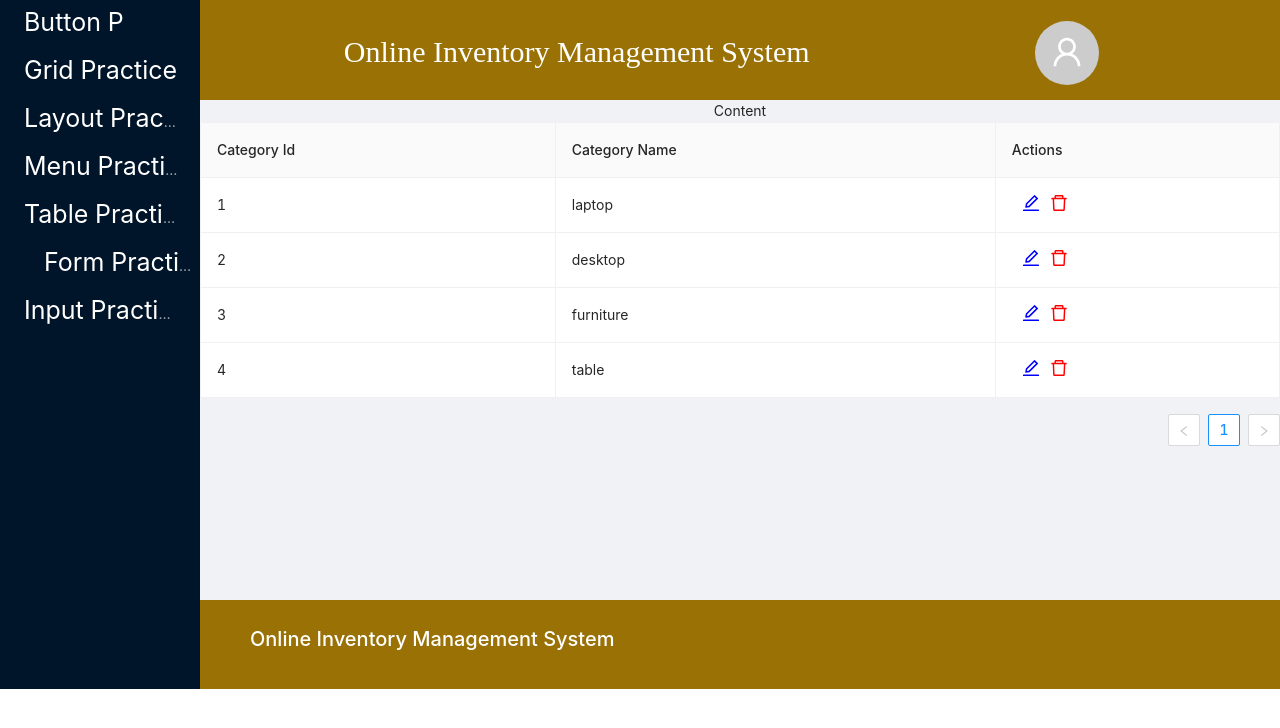
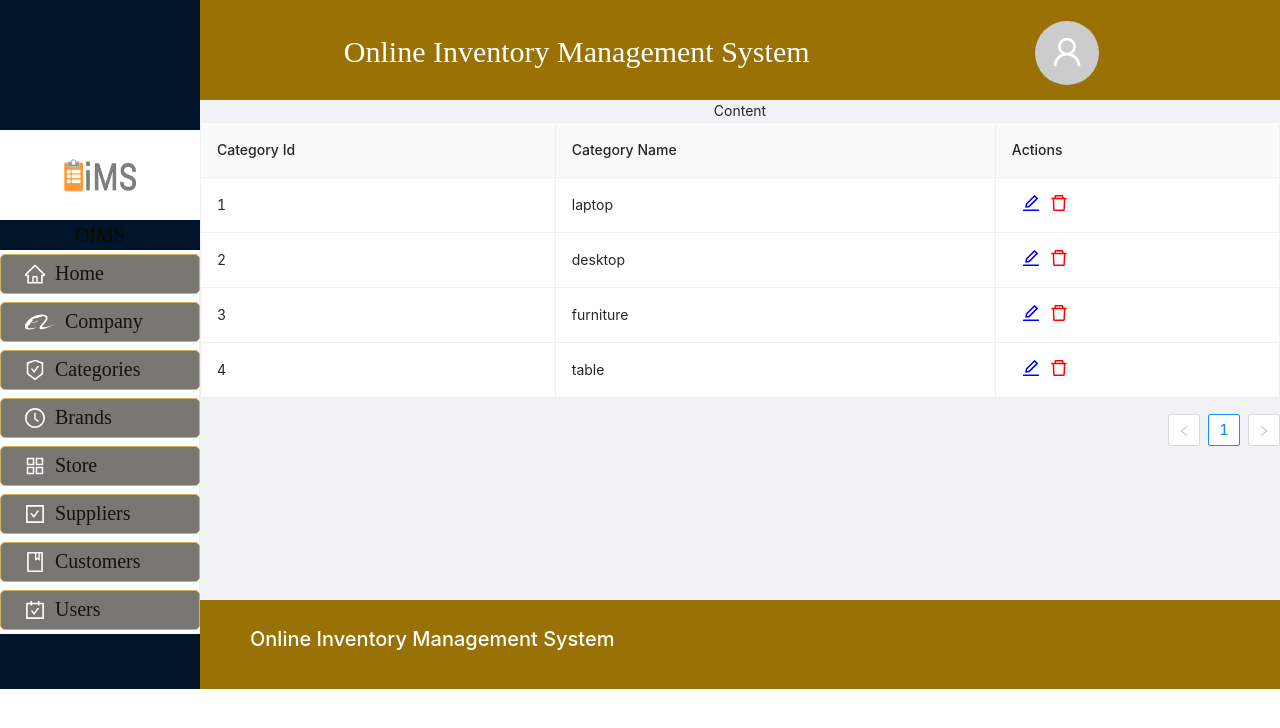
Before and after one commit to worashf/online-inventory-system-frontend, a React (Create React App) app: page / in a window 1280 px wide. Shown: the top 728 px of the page. Built offline with nearby package versions, Linux system fonts and the light colour scheme.

Commit message:
add store,brand,supplier,customer link  to sidebar

```diff
--- a/src/components/SideBar.js
+++ b/src/components/SideBar.js
@@ -1,36 +1,53 @@
 import React from "react";
-import  {Menu} from 'antd'
+import  {Menu,Avatar } from 'antd'
 import {Link} from 'react-router-dom'
-
-
-
+import {
+    HomeOutlined, AlibabaOutlined,
+    SafetyCertificateOutlined,
+    ClockCircleOutlined,
+    CheckSquareOutlined,
+    BookOutlined,
+    CarryOutOutlined,
+    AppstoreOutlined
+} from '@ant-design/icons'
+import './sideBar.css'
+import logo2 from '../images/logo2.png'
 export const SideBar =()=>{
 
 
 
     return(
-    <>
-        <Menu  mode="inline" theme ="dark" className="menu">
-            <Menu.Item key="/" className="menu-item" >
-            <Link to="/" className="menu-link" style ={{color:"white", fontSize:"25px"}}>Button P</Link>
+        <>
+        <div className="logo" >
+         <Link to ="/">    <img src={logo2} />
+                <h1>OIMS</h1>
+         </Link>
+           </div>
+
+        <Menu  mode="inline" theme ="light" className="menu">
+                <Menu.Item key="/" className="menu-item" icon={<HomeOutlined style={ {color:"#fff",fontSize:20}}/>} >
+            <Link to="/" className="menu-link" >Home</Link>
             </Menu.Item>
-            <Menu.Item key="grid" className="menu-item">
-            <Link to="/grid"  className="menu-link" style ={{color:"white", fontSize:"25px"}}> Grid Practice</Link>
+            <Menu.Item key="company" className="menu-item" icon ={<AlibabaOutlined style={ {color:"#fff",fontSize:30}} />}>
+            <Link to="/company"  className="menu-link" >Company</Link>
             </Menu.Item>
-            <Menu.Item key="laylout" className="menu-item">
-            <Link to="/layout"  className="menu-link" style ={{color:"white", fontSize:"25px"}}> Layout Practice</Link>
+            <Menu.Item key="Category" className="menu-item" icon ={<SafetyCertificateOutlined  style={ {color:"#fff",fontSize:20}}/>}>
+            <Link to="/Category"  className="menu-link" >Categories</Link>
             </Menu.Item>
-            <Menu.Item key="menu" className="menu-item">
-            <Link to="/menu"  className="menu-link" style ={{color:"white", fontSize:"25px"}}> Menu Practice</Link>
+            <Menu.Item key="brand" className="menu-item" icon ={<ClockCircleOutlined  style={ {color:"#fff",fontSize:20}}/> }>
+            <Link to="/brand"  className="menu-link" > Brands</Link>
+                </Menu.Item>
+                <Menu.Item key="store" className="menu-item" icon ={<AppstoreOutlined   style={ {color:"#fff",fontSize:20}}/> }>
+            <Link to="/store"  className="menu-link" > Store</Link>
             </Menu.Item>
-            <Menu.Item key="dropdown" className="menu-item">
-            <Link to="/table"  className="menu-link" style ={{color:"white", fontSize:"25px"}}> Table Practice</Link>
+            <Menu.Item key="supplier" className="menu-item" icon ={<CheckSquareOutlined style={ {color:"#fff",fontSize:20}}/>}>
+            <Link to="/supplier"  className="menu-link"> Suppliers</Link>
             </Menu.Item>
-            <Menu.Item key="form" className="menu-item" style ={{marginLeft:"20px"}}>
-            <Link to="/form"  className="menu-link" style ={{color:"white", fontSize:"25px"}}> Form Practice</Link>
+            <Menu.Item key="customer" className="menu-item" icon ={<BookOutlined style={ {color:"#fff",fontSize:20}}/>}>
+            <Link to="/customer"  className="menu-link" > Customers</Link>
             </Menu.Item>
-            <Menu.Item key="input" className="menu-item">
-            <Link to="/input"  className="menu-link" style ={{color:"white", fontSize:"25px"}}> Input Practice</Link>
+            <Menu.Item key="user" className="menu-item" icon ={<CarryOutOutlined  style={ {color:"#fff",fontSize:20}}/>}>
+            <Link to="/user"  className="menu-link" > Users</Link>
             </Menu.Item>
         </Menu>
     </>
```
